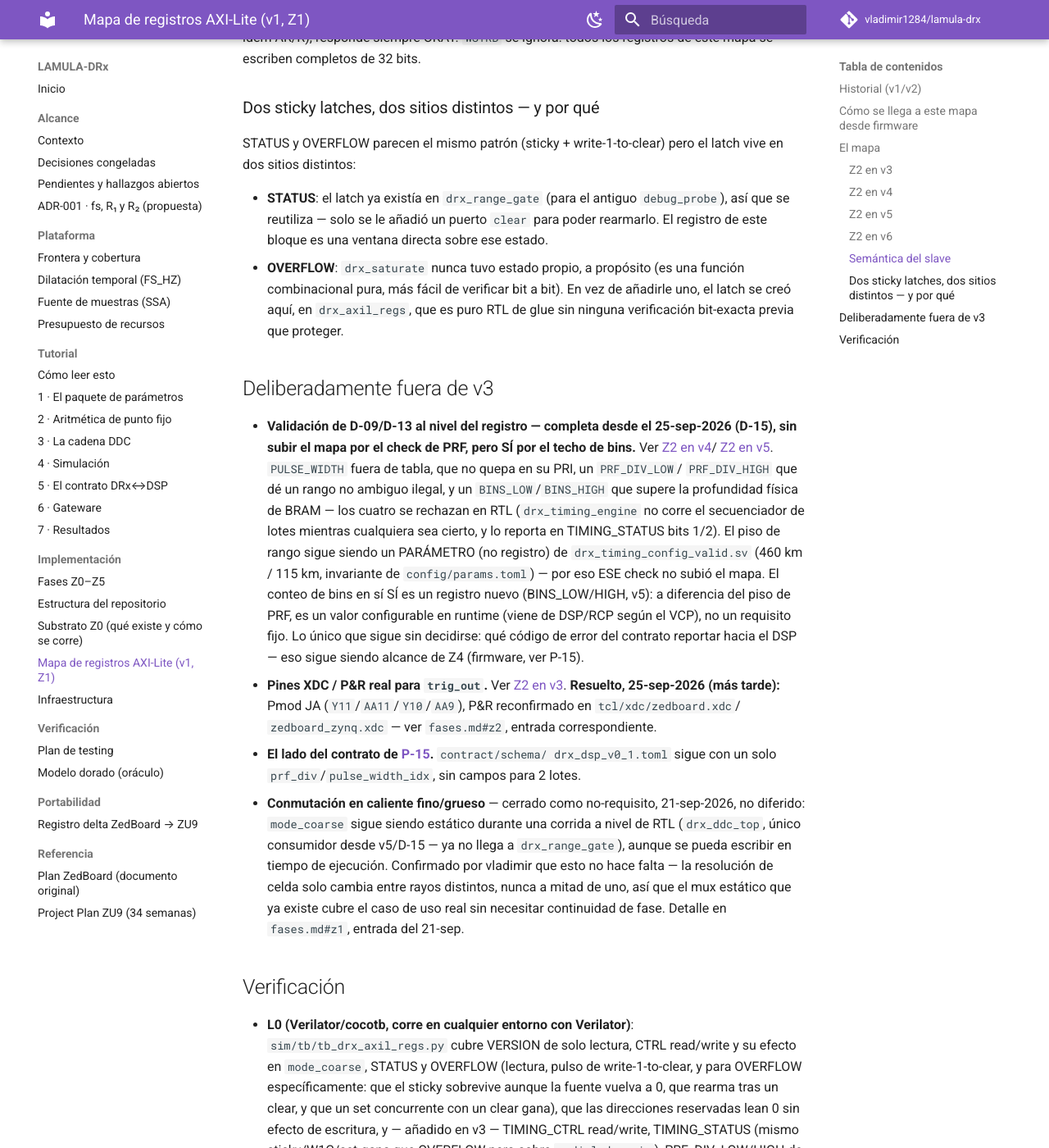
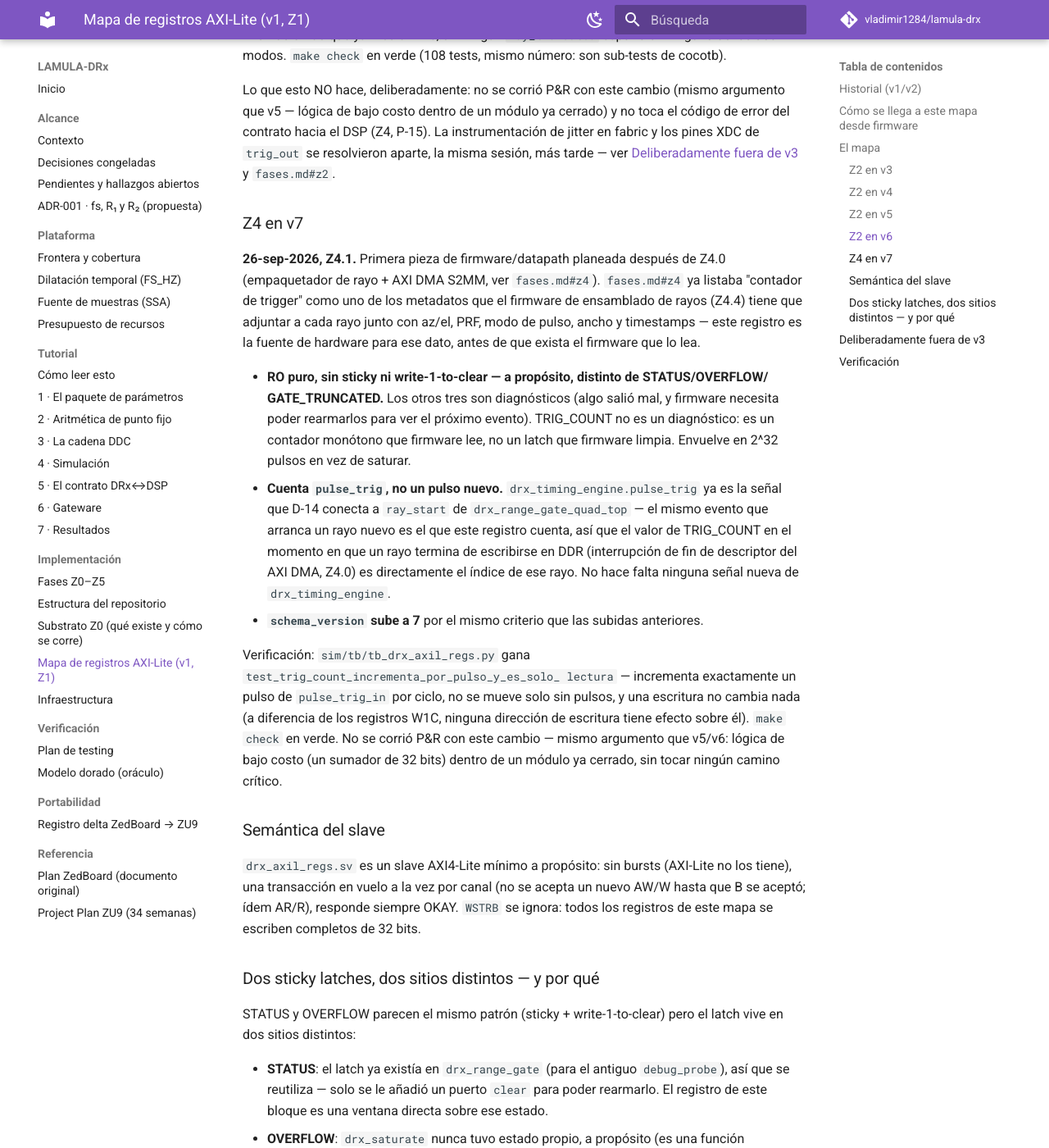
Before and after one commit to vladimir1284/lamula-drx, an MkDocs documentation site: the page built from docs/implementacion/registros.md, in a window 1280 px wide and 1400 px high, scrolled down 10227 px. Shown: the whole window at 82% size. Built offline with MkDocs 1.6.1 and Material for MkDocs 9.7.7, drawn with Linux system fonts in a browser that asks for light colours; comment, search, counter and statistics services are not loaded; some of the changed text lies outside the part shown.

Commit message:
regs: Z4.1 -- TRIG_COUNT, mapa de registros v7
Contador libre de 32 bits (offset 0x54, RO, sin sticky ni W1C -- a
diferencia de STATUS/OVERFLOW/GATE_TRUNCATED, no es un diagnóstico que
firmware rearme, es un conteo monótono que solo lee). Incrementa con el
mismo pulse_trig de drx_timing_engine que D-14 ya conecta a ray_start, sin
señal nueva: el valor de TRIG_COUNT cuando un rayo termina de escribirse
en DDR (interrupción de fin de descriptor del DMA, Z4.0) es directamente
el índice de ese rayo -- el "contador de trigger" que fases.md#z4 lista
como metadato para el firmware de ensamblado (Z4.4).

Verificado en L0 (sim/tb/tb_drx_axil_regs.py). Sin P&R nuevo, mismo
criterio que v5/v6.

Co-Authored-By: Claude Sonnet 5 <noreply@anthropic.com>

```diff
--- a/docs/implementacion/registros.md
+++ b/docs/implementacion/registros.md
@@ -1,7 +1,7 @@
-# Mapa de registros AXI-Lite — v6 (Z1 + Z2)
+# Mapa de registros AXI-Lite — v7 (Z1 + Z2 + Z4.1)
 
 Hasta el 19-sep-2026 este entregable de Z1 no existía en absoluto — ni RTL ni documento. Esta
-página describe el mapa **v6** (25-sep-2026): lo que `drx_top` controla y observa hoy vía
+página describe el mapa **v7** (26-sep-2026): lo que `drx_top` controla y observa hoy vía
 `drx_axil_regs`, y lo que deliberadamente queda fuera todavía. La sección de más abajo explica por
 qué "vía AXI-Lite" no significa todavía "alcanzable desde firmware real".
 
@@ -10,8 +10,10 @@ qué "vía AXI-Lite" no significa todavía "alcanzable desde firmware real".
 reservados de TIMING_STATUS para los checks autocontenidos de D-09 — ver [Z2 en v4](#z2-en-v4).
 **v5** añade BINS_LOW/BINS_HIGH (conteo de bins de range-gate por lote, [D-15](../alcance/decisiones.md#d-15))
 y con eso cierra D-09 del todo — ver [Z2 en v5](#z2-en-v5). **v6** añade GATE_TRUNCATED, el BITE de
-tiempo muerto que D-14 dejaba explícitamente abierto — ver [Z2 en v6](#z2-en-v6). v1/v2 (Z1,
-19/20-sep-2026) siguen descritas tal cual en la sección [Historial](#historial-v1v2).
+tiempo muerto que D-14 dejaba explícitamente abierto — ver [Z2 en v6](#z2-en-v6). **v7** añade
+TRIG_COUNT, el contador de trigger que el firmware de ensamblado de rayos (Z4.4) necesitará como
+metadato — ver [Z4 en v7](#z4-en-v7). v1/v2 (Z1, 19/20-sep-2026) siguen descritas tal cual en la
+sección [Historial](#historial-v1v2).
 
 Fuente única de verdad: `config/registers.toml`. `tools/gen_registers.py` genera
 `rtl/generated/drx_regs_pkg.sv` (RTL) y `fw/include/drx_regs.h` (firmware) desde ese fichero —
@@ -89,7 +91,9 @@ palabras — subió de 6/16 en v3 porque el bloque de Z2 no cabía). Implementad
 | `0x38`–`0x44` | TRIG_WIDTH_0..3 | RW | `[31:0]` | Ancho del pulso de cada canal. Tiene que ser ≥ 1 (sin validar en RTL, ver la cabecera de `drx_trigger_one_shot.sv`). |
 | `0x48` | BINS_LOW | RW | `[31:0]` | Conteo de bins de range-gate del lote bajo (D-15, v5): cuántas muestras decimadas entran en un rayo de este lote. Configurable en runtime — viene de DSP, que a su vez lo recibe de RCP según el VCP. Validado en RTL: tiene que ser ≥ 1 y no superar `BINS_MODE_FINE` (3689, la profundidad física real de la BRAM de `drx_range_gate`), o el lote queda inválido — ver TIMING_STATUS y [Z2 en v5](#z2-en-v5). |
 | `0x4C` | BINS_HIGH | RW | `[31:0]` | Conteo de bins de range-gate del lote alto (Doppler). Mismas condiciones que BINS_LOW. |
-| `0x50`… | — | — | — | Reservado, sin implementar. Lee 0, escribir no tiene efecto. |
+| `0x50` | GATE_TRUNCATED | RO + write-1-to-clear | `[N_CH-1:0]` | Bit `c` = `ray_truncated` sticky del canal `c` de range-gate (BITE de D-14, v6) — ver [Z2 en v6](#z2-en-v6). |
+| `0x54` | TRIG_COUNT | RO | `[31:0]` | Contador libre de 32 bits: incrementa un pulso de `pulse_trig` de `drx_timing_engine` (el mismo que ya dispara `ray_start`, D-14) por ciclo. Sin write-1-to-clear — es un conteo monótono, no un diagnóstico sticky; envuelve en 2^32 pulsos. Ver [Z4 en v7](#z4-en-v7). |
+| `0x58`… | — | — | — | Reservado, sin implementar. Lee 0, escribir no tiene efecto. |
 
 `N_CH` es el mismo generic que ya usa `drx_top` (3 hoy, Config A/B de
 [P-12](../alcance/pendientes.md#p-12); sería `N_RX_CH` en la ZU9). El ancho de STATUS/OVERFLOW se
@@ -297,6 +301,32 @@ el DSP (Z4, P-15). La instrumentación de jitter en fabric y los pines XDC de `t
 resolvieron aparte, la misma sesión, más tarde — ver [Deliberadamente fuera de v3](#deliberadamente-fuera-de-v3)
 y `fases.md#z2`.
 
+### Z4 en v7 { #z4-en-v7 }
+
+**26-sep-2026, Z4.1.** Primera pieza de firmware/datapath planeada después de Z4.0 (empaquetador de
+rayo + AXI DMA S2MM, ver `fases.md#z4`). `fases.md#z4` ya listaba "contador de trigger" como uno de
+los metadatos que el firmware de ensamblado de rayos (Z4.4) tiene que adjuntar a cada rayo junto con
+az/el, PRF, modo de pulso, ancho y timestamps — este registro es la fuente de hardware para ese dato,
+antes de que exista el firmware que lo lea.
+
+- **RO puro, sin sticky ni write-1-to-clear — a propósito, distinto de STATUS/OVERFLOW/
+  GATE_TRUNCATED.** Los otros tres son diagnósticos (algo salió mal, y firmware necesita poder
+  rearmarlos para ver el próximo evento). TRIG_COUNT no es un diagnóstico: es un contador monótono
+  que firmware lee, no un latch que firmware limpia. Envuelve en 2^32 pulsos en vez de saturar.
+- **Cuenta `pulse_trig`, no un pulso nuevo.** `drx_timing_engine.pulse_trig` ya es la señal que
+  D-14 conecta a `ray_start` de `drx_range_gate_quad_top` — el mismo evento que arranca un rayo
+  nuevo es el que este registro cuenta, así que el valor de TRIG_COUNT en el momento en que un rayo
+  termina de escribirse en DDR (interrupción de fin de descriptor del AXI DMA, Z4.0) es directamente
+  el índice de ese rayo. No hace falta ninguna señal nueva de `drx_timing_engine`.
+- **`schema_version` sube a 7** por el mismo criterio que las subidas anteriores.
+
+Verificación: `sim/tb/tb_drx_axil_regs.py` gana `test_trig_count_incrementa_por_pulso_y_es_solo_
+lectura` — incrementa exactamente un pulso de `pulse_trig_in` por ciclo, no se mueve solo sin
+pulsos, y una escritura no cambia nada (a diferencia de los registros W1C, ninguna dirección de
+escritura tiene efecto sobre él). `make check` en verde. No se corrió P&R con este cambio — mismo
+argumento que v5/v6: lógica de bajo costo (un sumador de 32 bits) dentro de un módulo ya cerrado, sin
+tocar ningún camino crítico.
+
 ### Semántica del slave
 
 `drx_axil_regs.sv` es un slave AXI4-Lite mínimo a propósito: sin bursts (AXI-Lite no los tiene),
```
Also changed, not shown: CLAUDE.md (+8 -3 lines), docs/implementacion/fases.md (+27 -0 lines), 6 other files.
